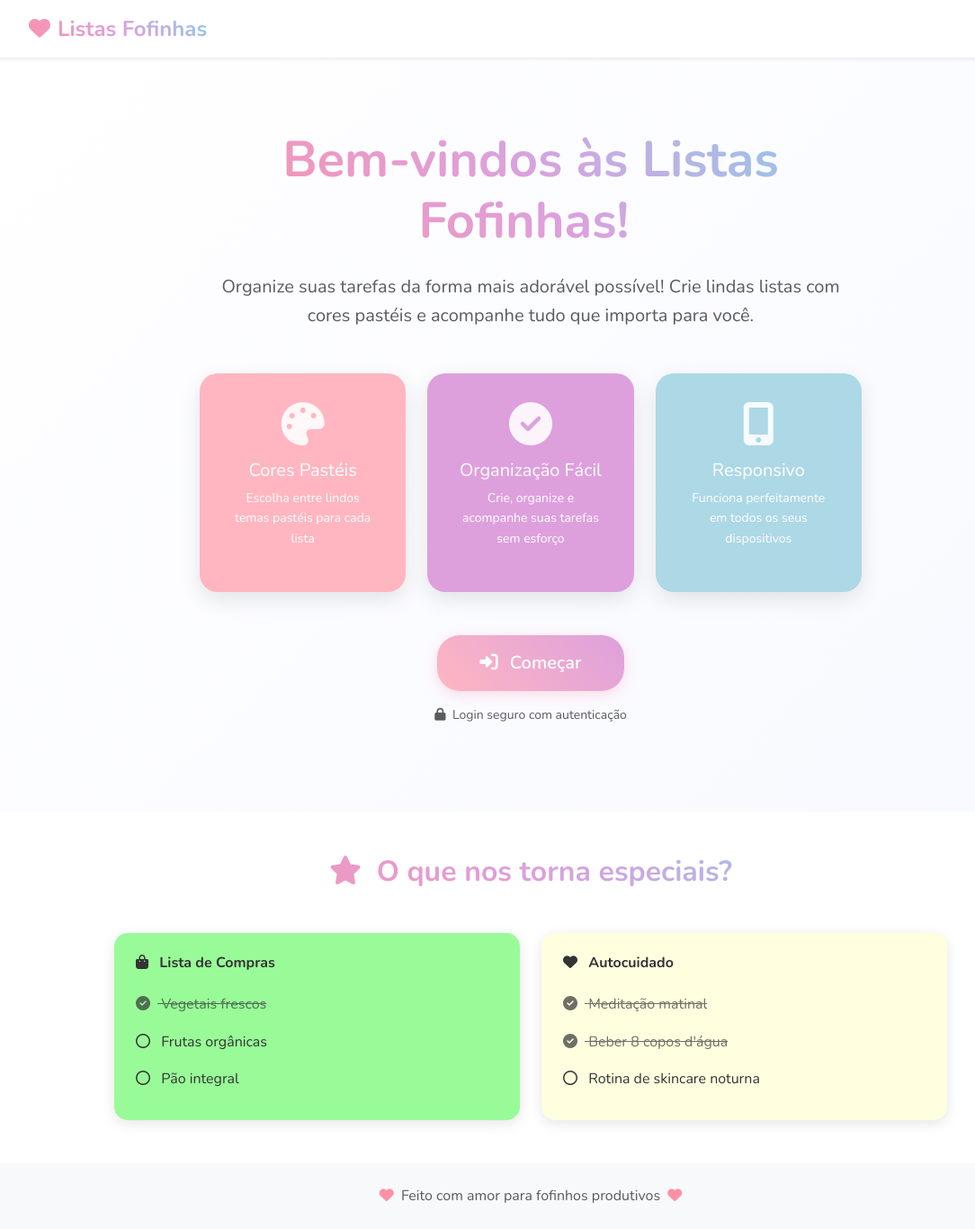
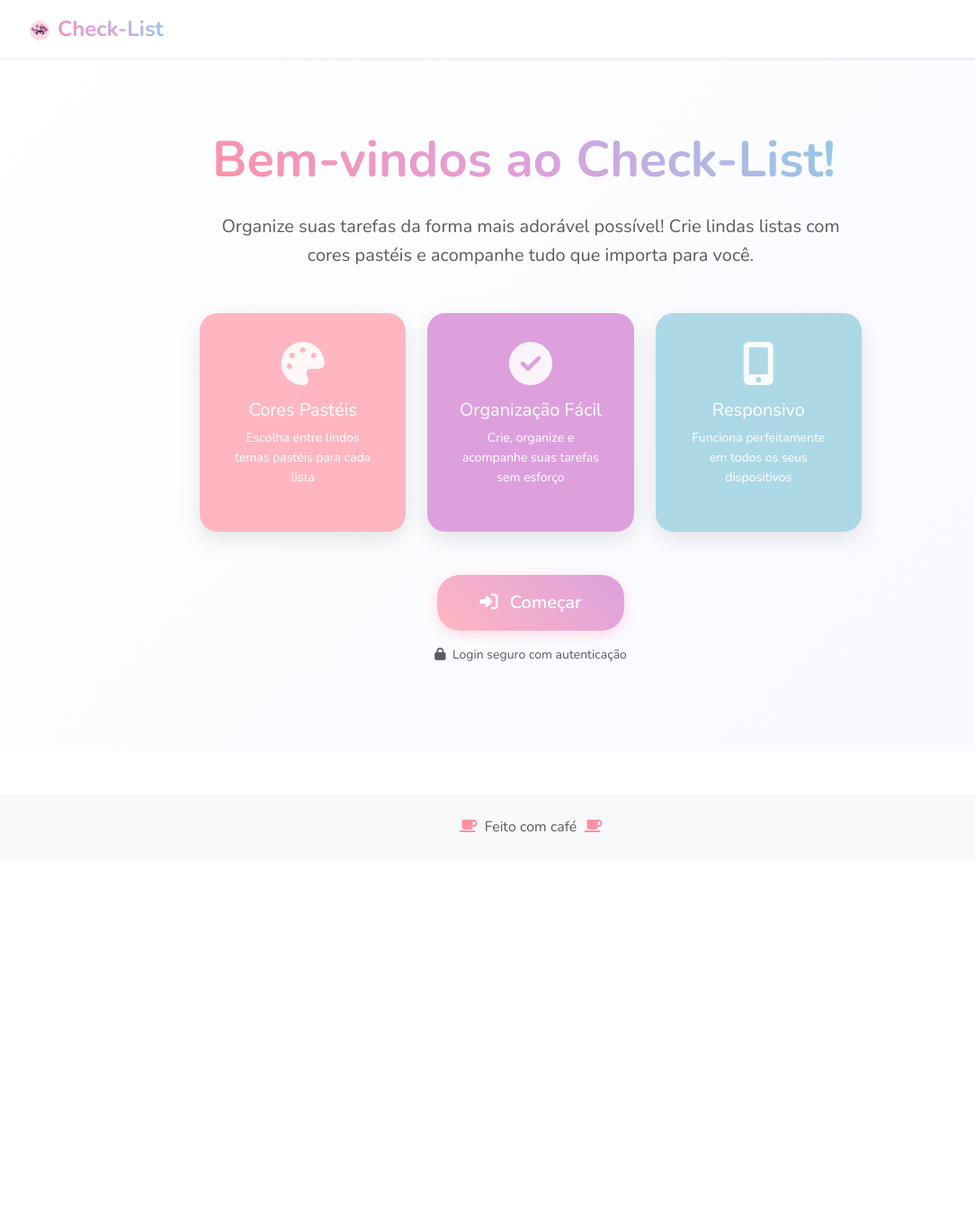
Before and after one commit to bruxa61/check-list, a Flask app: page / in a window 1280 px wide. Shown: the whole page at 90% size, without its empty margins (50-1134 px from the left). After the commit the page ends 925 px from the top, so only its background shows below. Run offline with Flask 3, Linux system fonts and the light colour scheme; parts of the project's set-up code (start-up, migrations or seed data) failed here and were passed over.

Commit message:
Update website to change name to Check-List and adjust colors
Rename project to Check-List, update color palette, remove image upload functionality, and adjust footer text.

Replit-Commit-Author: Agent
Replit-Commit-Session-Id: 8346fc15-51fb-4602-acb8-f2cdece49a6a
Replit-Commit-Checkpoint-Type: full_checkpoint
Replit-Commit-Screenshot-Url: https://storage.googleapis.com/screenshot-production-us-central1/de0fcbe9-6935-4718-863e-484704e8f4db/8346fc15-51fb-4602-acb8-f2cdece49a6a/MGvNC9v

```diff
--- a/models.py
+++ b/models.py
@@ -61,8 +61,7 @@ class ChecklistItem(db.Model):
     created_at = db.Column(db.DateTime, default=datetime.now)
     updated_at = db.Column(db.DateTime, default=datetime.now, onupdate=datetime.now)
 
-    def __init__(self, text, checklist_id, completed=False, image_url=None):
+    def __init__(self, text, checklist_id, completed=False):
         self.text = text
         self.checklist_id = checklist_id
         self.completed = completed
-        self.image_url = image_url
--- a/routes.py
+++ b/routes.py
@@ -76,13 +76,12 @@ def add_item(checklist_id):
         return redirect(url_for('home'))
 
     item_text = request.form.get('item_text', '').strip()
-    image_url = request.form.get('image_url', '').strip()
 
     if not item_text:
         flash('Por favor, digite o texto do item!', 'error')
         return redirect(url_for('home'))
 
-    new_item = ChecklistItem(text=item_text, checklist_id=checklist_id, image_url=image_url if image_url else None)
+    new_item = ChecklistItem(text=item_text, checklist_id=checklist_id)
 
     db.session.add(new_item)
     db.session.commit()
--- a/static/css/style.css
+++ b/static/css/style.css
@@ -6,12 +6,12 @@
   --pink: #FFB6C1;
   --purple: #DDA0DD;
   --blue: #ADD8E6;
-  --green: #98FB98;
+  --green: #d4e6c7;
   --yellow: #FFFFE0;
   --pink-dark: #FF91A4;
   --purple-dark: #D8BFD8;
   --blue-dark: #87CEEB;
-  --green-dark: #90EE90;
+  --green-dark: #b8d4a3;
   --yellow-dark: #FFFACD;
 }
 
@@ -376,25 +376,7 @@ body {
   outline-offset: 2px;
 }
 
-/* Item images */
-.item-image {
-  transition: transform 0.3s ease;
-  border: 2px solid rgba(255, 255, 255, 0.8);
-  box-shadow: 0 2px 8px rgba(0, 0, 0, 0.1);
-}
 
-.item-image:hover {
-  transform: scale(1.05);
-  cursor: pointer;
-}
-
-/* Mobile responsiveness for images */
-@media (max-width: 576px) {
-  .item-image {
-    max-width: 80px;
-    max-height: 60px;
-  }
-}
 
 /* Custom scrollbar */
 ::-webkit-scrollbar {
--- a/templates/403.html
+++ b/templates/403.html
@@ -1,6 +1,6 @@
 {% extends "base.html" %}
 
-{% block title %}Acesso Negado - Listas Fofinhas{% endblock %}
+{% block title %}Acesso Negado - Check-List{% endblock %}
 
 {% block content %}
 <div class="container">
--- a/templates/base.html
+++ b/templates/base.html
@@ -3,7 +3,7 @@
 <head>
     <meta charset="UTF-8">
     <meta name="viewport" content="width=device-width, initial-scale=1.0">
-    <title>{% block title %}Listas Fofinhas{% endblock %}</title>
+    <title>{% block title %}Check-List{% endblock %}</title>
 
     <!-- Bootstrap CSS -->
     <link href="https://cdn.jsdelivr.net/npm/bootstrap@5.3.0/dist/css/bootstrap.min.css" rel="stylesheet">
@@ -22,7 +22,7 @@
     <nav class="navbar navbar-expand-lg navbar-light bg-white shadow-sm sticky-top">
         <div class="container">
             <a class="navbar-brand fw-bold text-gradient" href="{{ url_for('index') }}">
-                <i class="fas fa-heart me-2"></i>Listas Fofinhas
+                <img src="{{ url_for('static', filename='images/icon.png') }}" alt="Check-List" class="me-2" style="width: 24px; height: 24px;">Check-List
             </a>
 
             {% if current_user.is_authenticated %}
@@ -71,9 +71,9 @@
     <footer class="bg-light mt-5 py-4">
         <div class="container text-center">
             <p class="text-muted mb-0">
-                <i class="fas fa-heart text-pink me-1"></i>
-                Feito com amor para fofinhos produtivos
-                <i class="fas fa-heart text-pink ms-1"></i>
+                <i class="fas fa-coffee text-pink me-1"></i>
+                Feito com café
+                <i class="fas fa-coffee text-pink ms-1"></i>
             </p>
         </div>
     </footer>
--- a/templates/index.html
+++ b/templates/index.html
@@ -1,6 +1,6 @@
 {% extends "base.html" %}
 
-{% block title %}Bem-vindos às Listas Fofinhas{% endblock %}
+{% block title %}Bem-vindos ao Check-List{% endblock %}
 
 {% block content %}
 <div class="hero-section">
@@ -9,7 +9,7 @@
             <div class="col-lg-8 text-center">
                 <div class="hero-content">
                     <h1 class="display-4 fw-bold text-gradient mb-4">
-                        Bem-vindos às Listas Fofinhas!
+                        Bem-vindos ao Check-List!
                         <i class="fas fa-sparkles text-yellow"></i>
                     </h1>
                     <p class="lead text-muted mb-5">
@@ -59,59 +59,5 @@
     </div>
 </div>
 
-<!-- Demo Section -->
-<div class="container my-5">
-    <div class="row justify-content-center">
-        <div class="col-lg-10">
-            <h2 class="text-center mb-5 fw-bold text-gradient">
-                <i class="fas fa-star me-2"></i>
-                O que nos torna especiais?
-            </h2>
 
-            <div class="row g-4">
-                <div class="col-md-6">
-                    <div class="demo-checklist bg-green">
-                        <h6 class="fw-bold mb-3">
-                            <i class="fas fa-shopping-bag me-2"></i>
-                            Lista de Compras
-                        </h6>
-                        <div class="demo-item completed">
-                            <i class="fas fa-check-circle me-2"></i>
-                            Vegetais frescos
-                        </div>
-                        <div class="demo-item">
-                            <i class="far fa-circle me-2"></i>
-                            Frutas orgânicas
-                        </div>
-                        <div class="demo-item">
-                            <i class="far fa-circle me-2"></i>
-                            Pão integral
-                        </div>
-                    </div>
-                </div>
-
-                <div class="col-md-6">
-                    <div class="demo-checklist bg-yellow">
-                        <h6 class="fw-bold mb-3">
-                            <i class="fas fa-heart me-2"></i>
-                            Autocuidado
-                        </h6>
-                        <div class="demo-item completed">
-                            <i class="fas fa-check-circle me-2"></i>
-                            Meditação matinal
-                        </div>
-                        <div class="demo-item completed">
-                            <i class="fas fa-check-circle me-2"></i>
-                            Beber 8 copos d'água
-                        </div>
-                        <div class="demo-item">
-                            <i class="far fa-circle me-2"></i>
-                            Rotina de skincare noturna
-                        </div>
-                    </div>
-                </div>
-            </div>
-        </div>
-    </div>
-</div>
 {% endblock %}
```
Also changed, not shown: replit.md (+1 -1 lines), templates/home.html (+4 -20 lines), attached_assets/bottons_1755605795511.png (added), static/images/icon.png (added).
